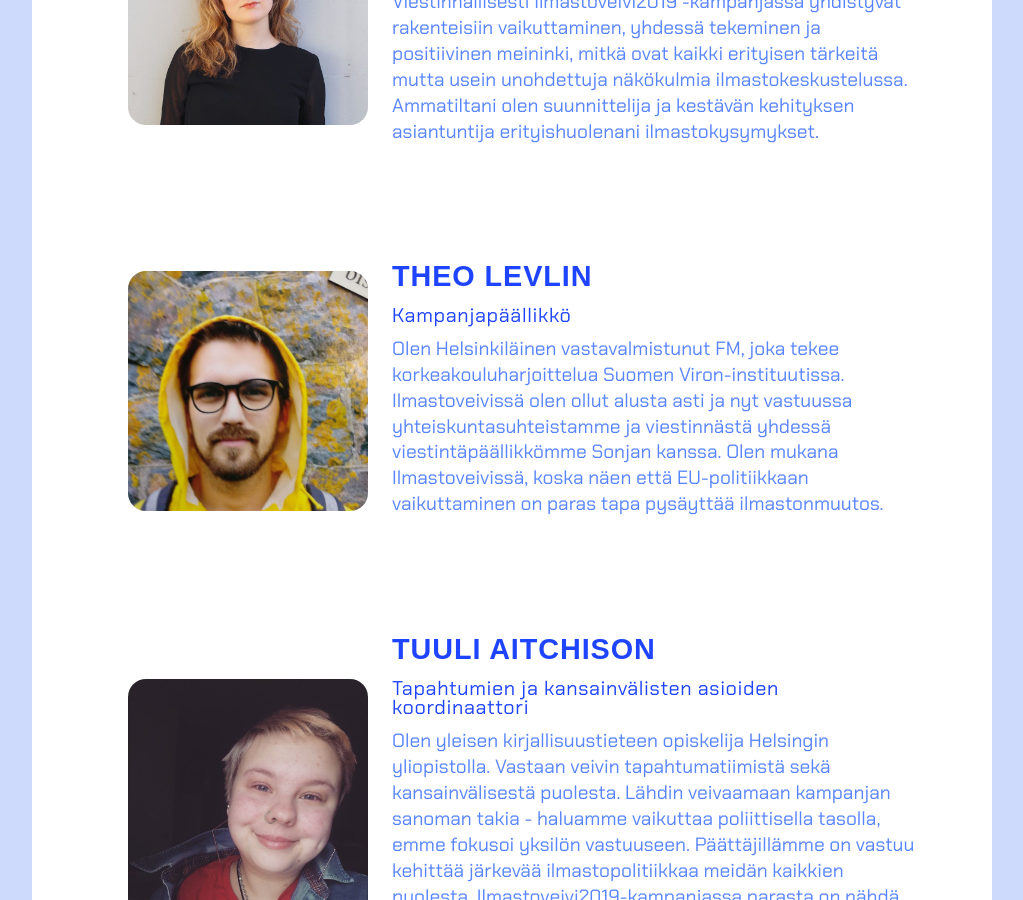
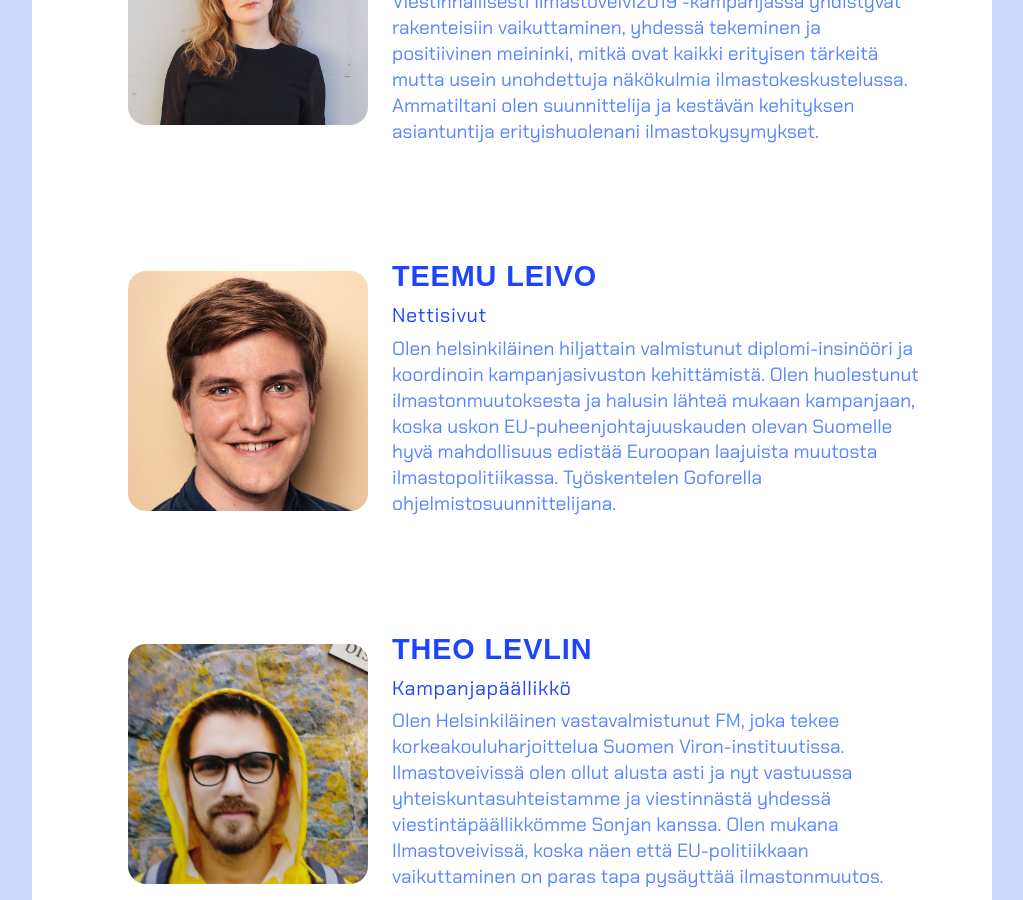
Before and after one commit to ilmastoveivi/ilmastoveivi.github.io, a Jekyll site: the page built from tekijat.md, in a window 1280 px wide and 900 px high, scrolled down 2820 px. Shown: the whole window, without its empty margins (128-1151 px from the left). Built offline with Jekyll 4.4.1, drawn with Linux system fonts in a browser that asks for light colours; nearby versions of some CDN libraries; some web fonts are replaced.

Commit message:
Introduction of Teemu to campaigner page

```diff
--- a/_data/campaigners/fi.yml
+++ b/_data/campaigners/fi.yml
@@ -24,6 +24,11 @@
   description: Kampanjassa vedän viestinnän kokonaisuutta hypäten vaihtelevasti editorin, suunnittelijan ja AD:n saappaisiin. Viestinnällisesti Ilmastoveivi2019 -kampanjassa yhdistyvät rakenteisiin vaikuttaminen, yhdessä tekeminen ja positiivinen meininki, mitkä ovat kaikki erityisen tärkeitä mutta usein unohdettuja näkökulmia ilmastokeskustelussa. Ammatiltani olen suunnittelija ja kestävän kehityksen asiantuntija erityishuolenani ilmastokysymykset.
   img: img/campaigners/Sonja.jpg
 
+- name: Teemu Leivo
+  title: Nettisivut
+  description: Olen helsinkiläinen hiljattain valmistunut diplomi-insinööri ja koordinoin kampanjasivuston kehittämistä. Olen huolestunut ilmastonmuutoksesta ja halusin lähteä mukaan kampanjaan, koska uskon EU-puheenjohtajuuskauden olevan Suomelle hyvä mahdollisuus edistää Euroopan laajuista muutosta ilmastopolitiikassa. Työskentelen Goforella ohjelmistosuunnittelijana.
+  img: img/campaigners/Teemu.jpg
+
 - name: Theo Levlin
   title: Kampanjapäällikkö
   description: Olen Helsinkiläinen vastavalmistunut FM, joka tekee korkeakouluharjoittelua Suomen Viron-instituutissa. Ilmastoveivissä olen ollut alusta asti ja nyt vastuussa yhteiskuntasuhteistamme ja viestinnästä yhdessä viestintäpäällikkömme Sonjan kanssa. Olen mukana Ilmastoveivissä, koska näen että EU-politiikkaan vaikuttaminen on paras tapa pysäyttää ilmastonmuutos.
```
Also changed, not shown: img/campaigners/Teemu.jpg (added).
